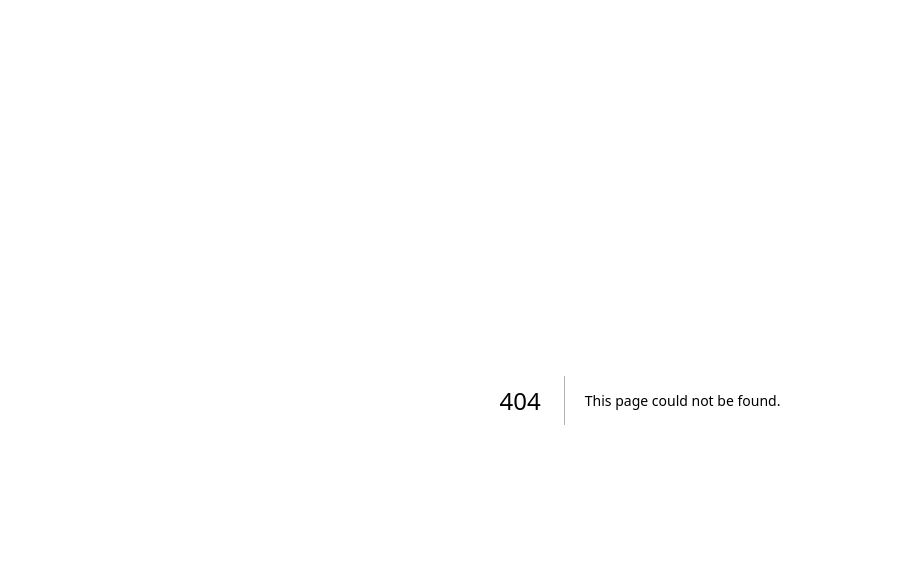
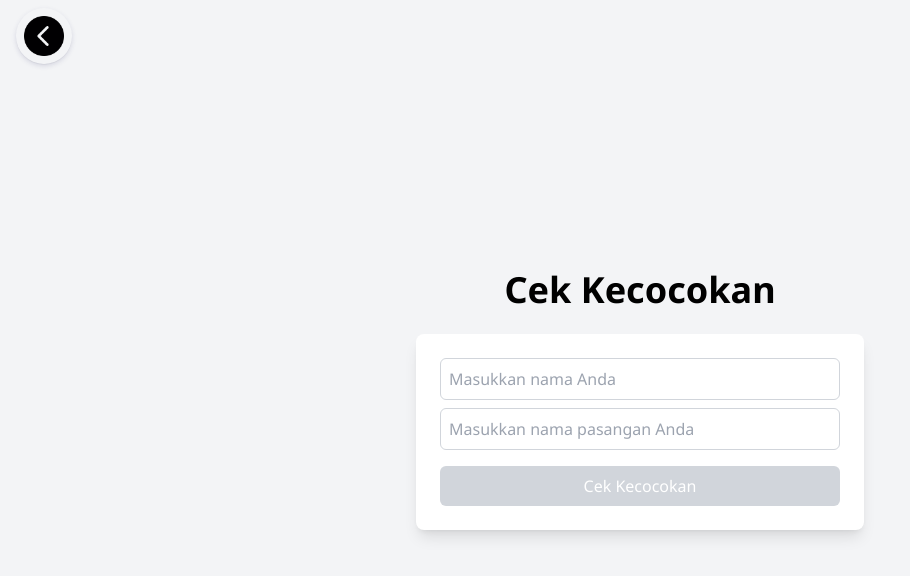
Before and after one commit to Roid-obi/RoProject-dev, a Next.js app: page /cek-kecocokan in a window 1280 px wide. Before the commit this address had no page. Shown: the top 576 px of the page, without its empty margins (0-910 px from the left). Built offline with nearby package versions, Linux system fonts and the light colour scheme.

Commit message:
feat: cek kecocokan

```diff
--- /dev/null
+++ b/app/cek-kecocokan/page.tsx
@@ -0,0 +1,78 @@
+"use client";
+import BackButton from "@/components/BackButton";
+import { useState } from "react";
+
+const CekJodoh = () => {
+  const [userName, setUserName] = useState<string>("");
+  const [partnerName, setPartnerName] = useState<string>("");
+  const [compatibility, setCompatibility] = useState<number | null>(null);
+  const [isLoading, setIsLoading] = useState<boolean>(false);
+
+  // Fungsi untuk menghasilkan persentase kecocokan secara acak
+  const calculateCompatibility = () => {
+    setIsLoading(true);
+    setTimeout(() => {
+      const randomPercentage = Math.floor(Math.random() * 101); // Menghasilkan angka antara 0-100
+      setCompatibility(randomPercentage);
+      setIsLoading(false);
+    }, 2000); // Delay 2 detik untuk efek loading
+  };
+
+  // Fungsi untuk reset halaman
+  const resetPage = () => {
+    setUserName("");
+    setPartnerName("");
+    setCompatibility(null);
+    setIsLoading(false);
+  };
+
+  return (
+    <div className="min-h-screen flex flex-col items-center justify-center bg-gray-100 p-6">
+      <BackButton />
+      <h1 className="text-4xl font-bold mb-6">Cek Kecocokan</h1>
+      <div className="bg-white p-6 rounded-lg shadow-lg w-full max-w-md">
+        {/* Form input untuk nama user dan nama pasangan */}
+        {!compatibility && !isLoading && (
+          <div className="mb-4">
+            <input type="text" value={userName} onChange={(e) => setUserName(e.target.value)} className="w-full p-2 mb-2 border border-gray-300 rounded-md" placeholder="Masukkan nama Anda" />
+            <input
+              type="text"
+              value={partnerName}
+              onChange={(e) => setPartnerName(e.target.value)}
+              className="w-full p-2 border border-gray-300 rounded-md"
+              placeholder="Masukkan nama pasangan Anda"
+            />
+          </div>
+        )}
+
+        <button
+          onClick={compatibility ? resetPage : calculateCompatibility}
+          disabled={!userName || !partnerName || isLoading}
+          className="w-full py-2 bg-pink-500 text-white rounded-md disabled:bg-gray-300 hover:opacity-80"
+        >
+          {compatibility ? "Cek Lagi" : isLoading ? "Loading..." : "Cek Kecocokan"}
+        </button>
+
+        {/* Menampilkan loading spinner jika loading */}
+        {isLoading && (
+          <div className="mt-6 text-center">
+            <div className="w-8 h-8 border-4 border-t-4 border-pink-500 rounded-full animate-spin mx-auto"></div>
+            <p className="mt-2">Sedang menghitung...</p>
+          </div>
+        )}
+
+        {/* Menampilkan output setelah proses selesai */}
+        {compatibility !== null && !isLoading && (
+          <div className="mt-6 text-center">
+            <p className="font-semibold">
+              {userName} & {partnerName}, tingkat kecocokan Anda:
+            </p>
+            <p className="text-2xl font-bold text-pink-600">{compatibility}%</p>
+          </div>
+        )}
+      </div>
+    </div>
+  );
+};
+
+export default CekJodoh;
--- a/app/cek-kodham/page.tsx
+++ b/app/cek-kodham/page.tsx
@@ -59,7 +59,7 @@ const Home = () => {
         <button
           onClick={randomKodham ? resetPage : getRandomKodam}
           disabled={!userName || isLoading} // Tombol disable saat loading atau input kosong
-          className="w-full py-2 bg-blue-500 text-white rounded-md disabled:bg-gray-300"
+          className="w-full py-2 bg-purple-500 text-white rounded-md disabled:bg-gray-300 hover:opacity-80"
         >
           {randomKodham ? "Cek Kembali" : isLoading ? "Loading..." : "Cek Kodham"}
         </button>
@@ -67,7 +67,7 @@ const Home = () => {
         {/* Menampilkan loading spinner jika loading */}
         {isLoading && (
           <div className="mt-6 text-center">
-            <div className="w-8 h-8 border-4 border-t-4 border-blue-500 rounded-full animate-spin mx-auto"></div>
+            <div className="w-8 h-8 border-4 border-t-4 border-purple-500 rounded-full animate-spin mx-auto"></div>
             <p className="mt-2">Sedang memproses...</p>
           </div>
         )}
@@ -76,7 +76,7 @@ const Home = () => {
         {submittedName && randomKodham && !isLoading && (
           <div className="mt-6">
             <p className="font-semibold">{submittedName}, Kodham Anda:</p>
-            <p className="text-xl font-semibold text-blue-600">{randomKodham}</p>
+            <p className="text-xl font-semibold text-purple-600">{randomKodham}</p>
           </div>
         )}
       </div>
--- a/app/layout.tsx
+++ b/app/layout.tsx
@@ -5,7 +5,7 @@ import { Noto_Sans } from "next/font/google";
 const noto_sans = Noto_Sans({ subsets: ["latin"] });
 
 export const metadata: Metadata = {
-  title: "Project show Ro",
+  title: "RoProject-dev",
   description: "Generated by Ro",
 };
 
--- a/app/page.styled.ts
+++ b/app/page.styled.ts
@@ -151,4 +151,8 @@ export const OpsionProject = styled.div`
     margin: auto;
     width: 140px;
   }
+  .logo-icon-hati {
+    margin: auto;
+    width: 140px;
+  }
 `;
--- a/app/page.tsx
+++ b/app/page.tsx
@@ -5,12 +5,13 @@ import Button from "@/components/Button";
 import IconCalculator from "@/public/ios-calculator-3.svg";
 import IconSuhu from "@/public/klipartz.com.png";
 import IconKod from "@/public/pngegg.png";
+import IconHeart from "@/public/heart-tanya.png";
 
 export default function Home() {
   return (
     <Padding>
       <Content>
-        <TextTitle>Welcome to RoProject-dev</TextTitle>
+        <TextTitle>Welcome to <b>RoProject-dev</b></TextTitle>
         <HeaderHomeStyle>
           <Link href={"/calculator"} className="text-white">
             <OpsionProject>
@@ -27,6 +28,11 @@ export default function Home() {
               <Image src={IconKod} alt="Cek Kodham" className="logo-icon-kod"/>
             </OpsionProject>
           </Link>
+          <Link href={"/cek-kecocokan"} className="text-white">
+            <OpsionProject>
+              <Image src={IconHeart} alt="Cek Kecocokan" className="logo-icon-hati"/>
+            </OpsionProject>
+          </Link>
         </HeaderHomeStyle>
       </Content>
     </Padding>
```
Also changed, not shown: public/heart-tanya.png (added).
